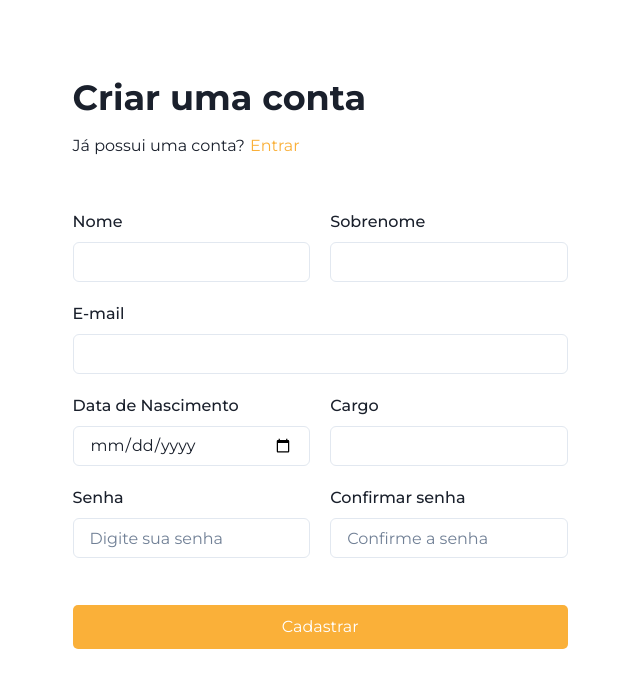
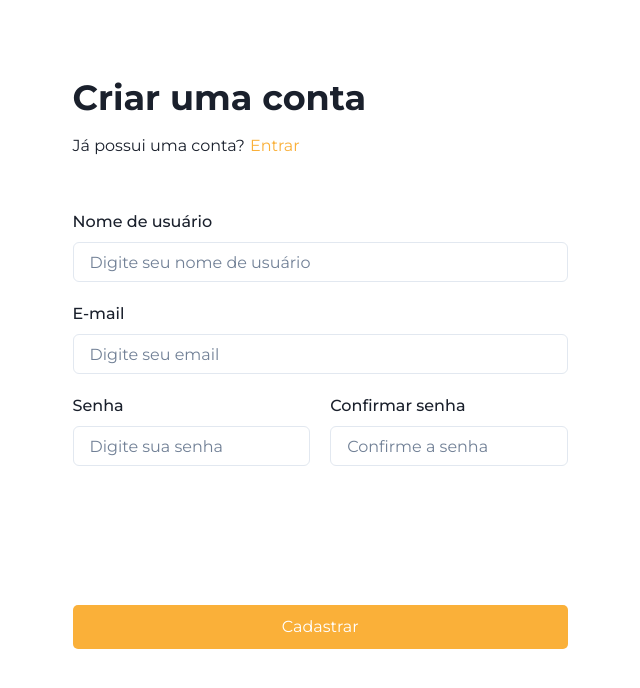
Before and after one commit to Alec-NK/protostar, a React (Create React App) app: page /cadastro in a window 1280 px wide. Shown: the top 688 px of the page, without its empty margins (17-657 px from the left). Built offline with nearby package versions, Linux system fonts and the light colour scheme.

Commit message:
feat: cadastro do usuario

```diff
--- a/src/pages/SignUp/index.tsx
+++ b/src/pages/SignUp/index.tsx
@@ -1,46 +1,61 @@
-import { useState } from "react";
-import {
-    Button,
-    FormLabel,
-    Grid,
-    GridItem,
-    Input,
-    InputGroup,
-    InputRightElement,
-} from "@chakra-ui/react";
-import { Controller, SubmitHandler, useForm } from "react-hook-form";
-import { NavLink } from "react-router-dom";
-import { BsFillEyeFill, BsFillEyeSlashFill } from "react-icons/bs";
+import axios from "axios";
+import { FormLabel, Grid, GridItem, Input } from "@chakra-ui/react";
+import * as yup from "yup";
+import { yupResolver } from "@hookform/resolvers/yup";
+import { SubmitHandler, useForm } from "react-hook-form";
+import { NavLink, useNavigate } from "react-router-dom";
+import { toast } from "react-toastify";
 
-import { Background, BtnSignUp, Container, Header, SignInLink } from "./styles";
+import { Background, BtnSignUp, Container, ErrorMessage, Header, SignInLink } from "./styles";
 
-type SignUpProps = {
-    name: string;
-    last_name: string;
+type SignUpInputs = {
+    // name: string;
+    // last_name: string;
+    username: string;
     email: string;
-    role: {
-        id: string;
-        label: string;
-    };
     password: string;
     confirmation_password: string;
 };
 
+const schema = yup
+    .object({
+        username: yup.string().required("Nome de usuário obrigatório!"),
+        email: yup.string().email().required("Email obrigatório!"),
+        password: yup
+            .string()
+            .min(8, "Senha deve ter no mínimo 8 caracteres")
+            .required("Senha obrigatória!"),
+        confirmation_password: yup
+            .string()
+            .oneOf([yup.ref("password"), null], "Senhas não conferem"),
+    })
+    .required();
+
 const SignUp: React.FC = () => {
-    const [show, setShow] = useState(false);
     const {
         register,
         handleSubmit,
-        resetField,
-        control,
-        watch,
         formState: { errors },
-    } = useForm<SignUpProps>();
+    } = useForm<SignUpInputs>({ resolver: yupResolver(schema) });
+    const navigate = useNavigate();
 
-    const handleClick = () => setShow(!show);
+    const onSubmit: SubmitHandler<any> = async (data: SignUpInputs) => {
+        const registerData = {
+            username: data.username,
+            password: data.password,
+            email: data.email,
+        };
 
-    const onSubmit: SubmitHandler<any> = async (data: any) => {
-        console.log("Submit", data);
+        await axios
+            .post(`${process.env.REACT_APP_API_URL}/usuarios/`, registerData)
+            .then((response) => {
+                toast.success("Conta cadastrada com sucesso!");
+                navigate("/");
+            })
+            .catch((error) => {
+                // console.log("Erro", error);
+                toast.error("Houve um erro no cadastro");
+            });
     };
 
     return (
@@ -53,8 +68,8 @@ const SignUp: React.FC = () => {
                         <NavLink to="/">Entrar</NavLink>
                     </SignInLink>
                 </Header>
-                <form id="form_sign_up">
-                    <Grid templateColumns="repeat(2, 1fr)" gap={5} marginBottom="20px">
+                <form id="form_sign_up" onSubmit={handleSubmit(onSubmit)}>
+                    {/* <Grid templateColumns="repeat(2, 1fr)" gap={5} marginBottom="20px">
                         <GridItem>
                             <FormLabel htmlFor="name">Nome</FormLabel>
                             <Input type="text" id="name" focusBorderColor="#fab039" />
@@ -63,14 +78,36 @@ const SignUp: React.FC = () => {
                             <FormLabel htmlFor="last_name">Sobrenome</FormLabel>
                             <Input type="text" id="last_name" focusBorderColor="#fab039" />
                         </GridItem>
+                    </Grid> */}
+                    <Grid marginBottom="20px">
+                        <GridItem>
+                            <FormLabel htmlFor="username">Nome de usuário</FormLabel>
+                            <Input
+                                type="text"
+                                id="username"
+                                placeholder="Digite seu nome de usuário"
+                                {...register("username")}
+                                focusBorderColor="#fab039"
+                            />
+                            {errors.username && (
+                                <ErrorMessage>{errors.username.message}</ErrorMessage>
+                            )}
+                        </GridItem>
                     </Grid>
                     <Grid marginBottom="20px">
                         <GridItem>
                             <FormLabel htmlFor="email">E-mail</FormLabel>
-                            <Input type="email" id="email" focusBorderColor="#fab039" />
+                            <Input
+                                type="email"
+                                id="email"
+                                placeholder="Digite seu email"
+                                {...register("email")}
+                                focusBorderColor="#fab039"
+                            />
+                            {errors.email && <ErrorMessage>{errors.email.message}</ErrorMessage>}
                         </GridItem>
                     </Grid>
-                    <Grid templateColumns="repeat(2, 1fr)" gap={5} marginBottom="20px">
+                    {/* <Grid templateColumns="repeat(2, 1fr)" gap={5} marginBottom="20px">
                         <GridItem>
                             <FormLabel htmlFor="birthday">Data de Nascimento</FormLabel>
                             <Input type="date" id="birthday" focusBorderColor="#fab039" />
@@ -79,7 +116,7 @@ const SignUp: React.FC = () => {
                             <FormLabel htmlFor="role">Cargo</FormLabel>
                             <Input type="text" id="role" focusBorderColor="#fab039" />
                         </GridItem>
-                    </Grid>
+                    </Grid> */}
                     <Grid templateColumns="repeat(2, 1fr)" gap={5} marginBottom="20px">
                         <GridItem>
                             <FormLabel htmlFor="password">Senha</FormLabel>
@@ -88,8 +125,12 @@ const SignUp: React.FC = () => {
                                 pr="4.5rem"
                                 type="password"
                                 placeholder="Digite sua senha"
+                                {...register("password")}
                                 focusBorderColor="#fab039"
                             />
+                            {errors.password && (
+                                <ErrorMessage>{errors.password.message}</ErrorMessage>
+                            )}
                         </GridItem>
                         <GridItem>
                             <FormLabel htmlFor="conf_password">Confirmar senha</FormLabel>
@@ -98,13 +139,19 @@ const SignUp: React.FC = () => {
                                 pr="4.5rem"
                                 type="password"
                                 placeholder="Confirme a senha"
+                                {...register("confirmation_password")}
                                 focusBorderColor="#fab039"
                             />
+                            {errors.confirmation_password && (
+                                <ErrorMessage>{errors.confirmation_password.message}</ErrorMessage>
+                            )}
                         </GridItem>
                     </Grid>
                 </form>
                 <div>
-                    <BtnSignUp type="submit">Cadastrar</BtnSignUp>
+                    <BtnSignUp type="submit" form="form_sign_up">
+                        Cadastrar
+                    </BtnSignUp>
                 </div>
             </Container>
         </Background>
--- a/src/pages/SignUp/styles.ts
+++ b/src/pages/SignUp/styles.ts
@@ -45,3 +45,9 @@ export const BtnSignUp = styled.button`
     color: white;
     background-color: ${(props) => props.theme.orange};
 `;
+
+export const ErrorMessage = styled.div`
+    margin-top: 10px;
+    font-size: 14px;
+    color: #e34444;
+`;
```
